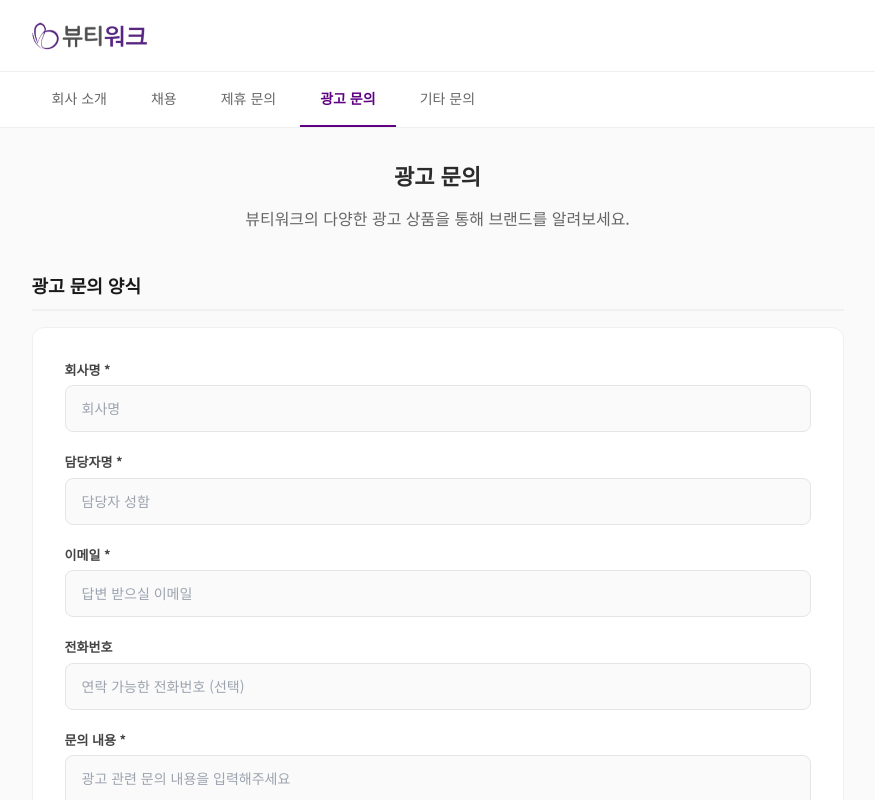
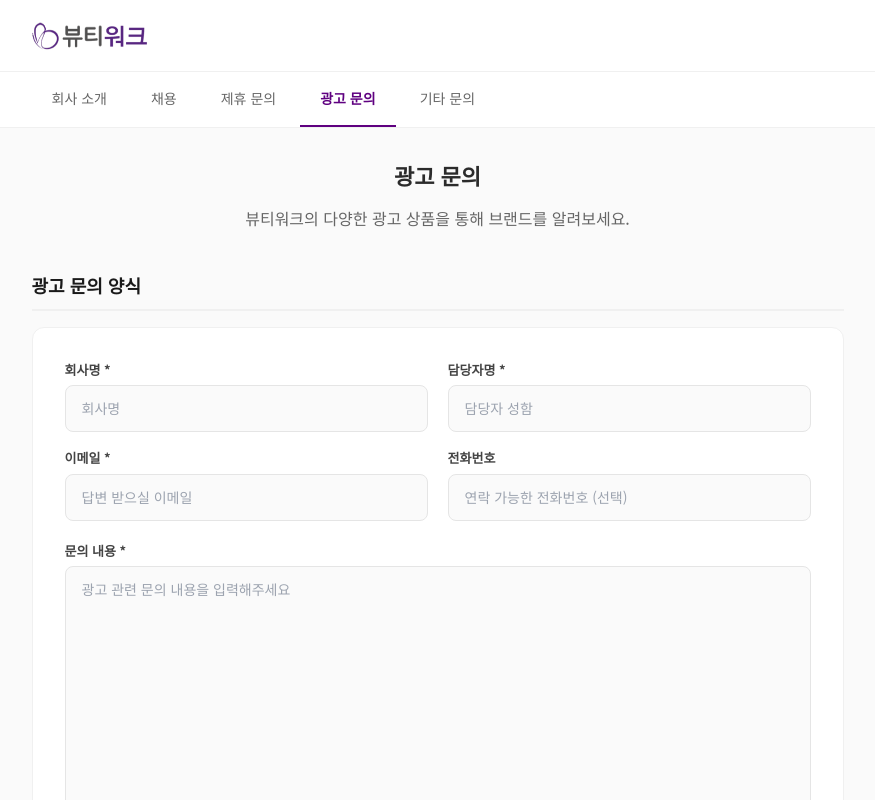
Before and after one commit to jiwone73/beauty-and-job, a Next.js app: page /about/advertise in a window 1280 px wide. Shown: the top 800 px of the page, without its empty margins (195-1070 px from the left). Built offline with nearby package versions, Linux system fonts and the light colour scheme; a web font is replaced by a local one.

Commit message:
문의 폼 통일: 전화번호(선택)+내용 높이 2배+2열 배치

```diff
--- a/app/about/advertise/page.tsx
+++ b/app/about/advertise/page.tsx
@@ -46,10 +46,12 @@ export default function AdvertisePage() {
           <div className="info-section">
             <h2>광고 문의 양식</h2>
             <form className="contact-form" onSubmit={handleSubmit}>
-              <div className="contact-form-row"><label>회사명 *</label><input required placeholder="회사명" value={form.company} onChange={e=>setForm({...form,company:e.target.value})} /></div>
-              <div className="contact-form-row"><label>담당자명 *</label><input required placeholder="담당자 성함" value={form.name} onChange={e=>setForm({...form,name:e.target.value})} /></div>
-              <div className="contact-form-row"><label>이메일 *</label><input type="email" required placeholder="답변 받으실 이메일" value={form.email} onChange={e=>setForm({...form,email:e.target.value})} /></div>
-              <div className="contact-form-row"><label>전화번호</label><input type="tel" placeholder="연락 가능한 전화번호 (선택)" value={form.phone} onChange={e=>setForm({...form,phone:e.target.value})} /></div>
+              <div className="contact-form-grid">
+                <div className="contact-form-row"><label>회사명 *</label><input required placeholder="회사명" value={form.company} onChange={e=>setForm({...form,company:e.target.value})} /></div>
+                <div className="contact-form-row"><label>담당자명 *</label><input required placeholder="담당자 성함" value={form.name} onChange={e=>setForm({...form,name:e.target.value})} /></div>
+                <div className="contact-form-row"><label>이메일 *</label><input type="email" required placeholder="답변 받으실 이메일" value={form.email} onChange={e=>setForm({...form,email:e.target.value})} /></div>
+                <div className="contact-form-row"><label>전화번호</label><input type="tel" placeholder="연락 가능한 전화번호 (선택)" value={form.phone} onChange={e=>setForm({...form,phone:e.target.value})} /></div>
+              </div>
               <div className="contact-form-row"><label>문의 내용 *</label><textarea required placeholder="광고 관련 문의 내용을 입력해주세요" value={form.content} onChange={e=>setForm({...form,content:e.target.value})} /></div>
               <PrivacyConsent agreed={agreed} onChange={setAgreed} items="회사명, 담당자명, 이메일, 전화번호, 문의 내용" />
               <button type="submit" className="contact-submit-btn" disabled={!agreed} style={!agreed ? { opacity: 0.5, cursor: "not-allowed" } : undefined}>문의 보내기</button>
--- a/app/about/contact/page.tsx
+++ b/app/about/contact/page.tsx
@@ -46,6 +46,7 @@ export default function ContactPage() {
           <div className="info-section">
             <h2>문의 양식</h2>
             <form className="contact-form" onSubmit={handleSubmit}>
+              <div className="contact-form-grid">
                 <div className="contact-form-row"><label>이름 *</label><input required placeholder="성함을 입력해주세요" value={form.name} onChange={e=>setForm({...form,name:e.target.value})} /></div>
                 <div className="contact-form-row"><label>이메일 *</label><input type="email" required placeholder="답변 받으실 이메일" value={form.email} onChange={e=>setForm({...form,email:e.target.value})} /></div>
                 <div className="contact-form-row"><label>전화번호</label><input type="tel" placeholder="연락 가능한 전화번호 (선택)" value={form.phone} onChange={e=>setForm({...form,phone:e.target.value})} /></div>
@@ -59,6 +60,7 @@ export default function ContactPage() {
                     <option>기타</option>
                   </select>
                 </div>
+              </div>
               <div className="contact-form-row"><label>문의 내용 *</label><textarea required placeholder="문의 내용을 입력해주세요" value={form.content} onChange={e=>setForm({...form,content:e.target.value})} /></div>
               <PrivacyConsent agreed={agreed} onChange={setAgreed} items="이름, 이메일, 전화번호, 문의 유형, 문의 내용" />
               <button type="submit" className="contact-submit-btn" disabled={!agreed} style={!agreed ? { opacity: 0.5, cursor: "not-allowed" } : undefined}>문의 보내기</button>
--- a/app/about/partnership/page.tsx
+++ b/app/about/partnership/page.tsx
@@ -44,10 +44,12 @@ export default function PartnershipPage() {
           <div className="info-section">
             <h2>문의 양식</h2>
             <form className="contact-form" onSubmit={handleSubmit}>
-              <div className="contact-form-row"><label>회사명 *</label><input required placeholder="회사명을 입력해주세요" value={form.company} onChange={e=>setForm({...form,company:e.target.value})} /></div>
-              <div className="contact-form-row"><label>담당자명 *</label><input required placeholder="담당자 성함을 입력해주세요" value={form.name} onChange={e=>setForm({...form,name:e.target.value})} /></div>
-              <div className="contact-form-row"><label>이메일 *</label><input type="email" required placeholder="답변 받으실 이메일" value={form.email} onChange={e=>setForm({...form,email:e.target.value})} /></div>
-              <div className="contact-form-row"><label>전화번호</label><input type="tel" placeholder="연락 가능한 전화번호 (선택)" value={form.phone} onChange={e=>setForm({...form,phone:e.target.value})} /></div>
+              <div className="contact-form-grid">
+                <div className="contact-form-row"><label>회사명 *</label><input required placeholder="회사명을 입력해주세요" value={form.company} onChange={e=>setForm({...form,company:e.target.value})} /></div>
+                <div className="contact-form-row"><label>담당자명 *</label><input required placeholder="담당자 성함을 입력해주세요" value={form.name} onChange={e=>setForm({...form,name:e.target.value})} /></div>
+                <div className="contact-form-row"><label>이메일 *</label><input type="email" required placeholder="답변 받으실 이메일" value={form.email} onChange={e=>setForm({...form,email:e.target.value})} /></div>
+                <div className="contact-form-row"><label>전화번호</label><input type="tel" placeholder="연락 가능한 전화번호 (선택)" value={form.phone} onChange={e=>setForm({...form,phone:e.target.value})} /></div>
+              </div>
               <div className="contact-form-row"><label>문의 내용 *</label><textarea required placeholder="제휴 관련 문의 내용을 자유롭게 입력해주세요" value={form.content} onChange={e=>setForm({...form,content:e.target.value})} /></div>
               <PrivacyConsent agreed={agreed} onChange={setAgreed} items="회사명, 담당자명, 이메일, 전화번호, 문의 내용" />
               <button type="submit" className="contact-submit-btn" disabled={!agreed} style={!agreed ? { opacity: 0.5, cursor: "not-allowed" } : undefined}>문의 보내기</button>
```
Also changed, not shown: app/globals.css. Lines whose indentation alone changed are shown as unchanged.
